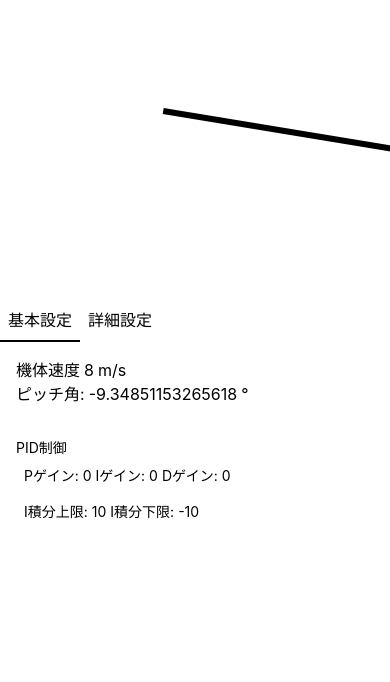
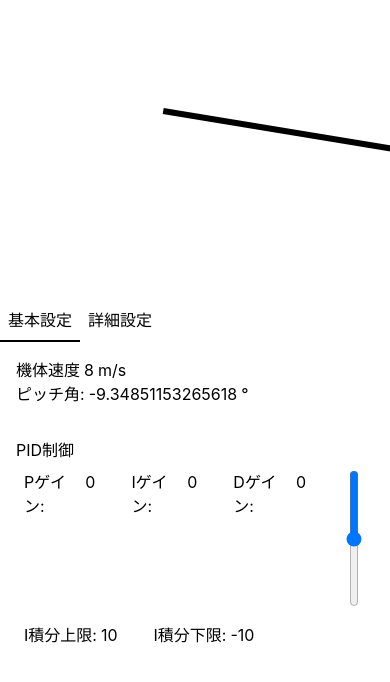
Before and after one commit to ponzu-4C9/react-physics-lab, a React (Vite) app: page / in a window 390 px wide. Shown: the top 682 px of the page. Built offline with nearby package versions, Linux system fonts and the light colour scheme.

Commit message:
PID制御のターゲットを追加し、EditableTxtコンポーネントのスタイルを改善

```diff
--- a/src/App.tsx
+++ b/src/App.tsx
@@ -28,14 +28,14 @@ export default function App() {
 
 
     //PID制御のためのパラメータ
+    target: 0,
+
     kp: 0,
     ki: 0,
     kd: 0,
 
     ipluslimit: 10,
-    iminuslimit: -10,
-
-
+    iminuslimit: -10
   });
   const p = pitchParam.current;
 
@@ -76,6 +76,9 @@ export default function App() {
 
       p.thetaDot += (M_main / (p.Iyy) + M_tail / (p.Iyy)) * dt;
       p.theta += p.thetaDot * dt;
+
+      //PID制御
+      const e = p.target - p.theta;
 
       const ctx = canvas.getContext('2d')
       if (!ctx) return
@@ -127,14 +130,21 @@ export default function App() {
         <EditableTxt def="舵角:" nowvalue={p.delta_e} onCommit={(v) => { p.delta_e = v }} unit="°" />
       </div>
       <SettingTab useRef={pitchParam} />
-      <div className="p-4 text-sm">
-        <p>PID制御</p>
-        <div className='flex p-2'>
+      <div className="p-4">
+        <h2>PID制御</h2>
+        <div className='flex p-2 space-x-8'>
           <EditableTxt def="Pゲイン:" nowvalue={p.kp} onCommit={(v) => { p.kp = v }} unit="" />
           <EditableTxt def="Iゲイン:" nowvalue={p.ki} onCommit={(v) => { p.ki = v }} unit="" />
           <EditableTxt def="Dゲイン:" nowvalue={p.kd} onCommit={(v) => { p.kd = v }} unit="" />
+          <input className='soujyukan'
+            type="range"
+            min="-30"
+            max="30"
+            defaultValue={0}
+            onChange={(e) => { p.target = Number(e.target.value) }}
+          />
         </div>
-        <div className='flex p-2'>
+        <div className='flex p-2 space-x-8'>
           <EditableTxt def="I積分上限:" nowvalue={p.ipluslimit} onCommit={(v) => { p.ipluslimit = v }} unit="" />
           <EditableTxt def="I積分下限:" nowvalue={p.iminuslimit} onCommit={(v) => { p.iminuslimit = v }} unit="" />
         </div>
--- a/src/components/EditableTxt.tsx
+++ b/src/components/EditableTxt.tsx
@@ -13,10 +13,14 @@ export default function EditableTxt({ def, onCommit, unit, nowvalue }: Props) {
     const [text, setText] = useState("")
 
     return (
-        <div className='flex'>
+        <div className='flex shadow' onClick={() => {
+            setEditing(true);
+            setText(String(nowvalue))
+        }}>
             <p className='mr-1'>{def}</p>
             {editing ?
                 <input
+                    className='outline-none'
                     type="number"
                     autoFocus
                     defaultValue={nowvalue}
@@ -34,10 +38,7 @@ export default function EditableTxt({ def, onCommit, unit, nowvalue }: Props) {
                         if (e.key === 'Escape') setEditing(false)
                     }}
                 /> :
-                <p className='shadow' onClick={() => {
-                    setEditing(true);
-                    setText(String(nowvalue))
-                }}>{nowvalue}</p>
+                <p>{nowvalue}</p>
             }
             <span className='ml-1'>{unit}</span>
         </div>
```
